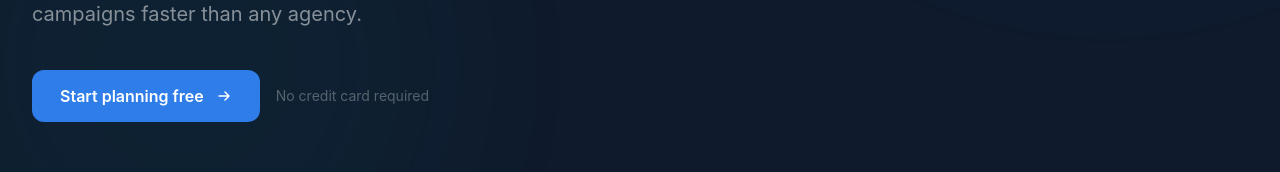
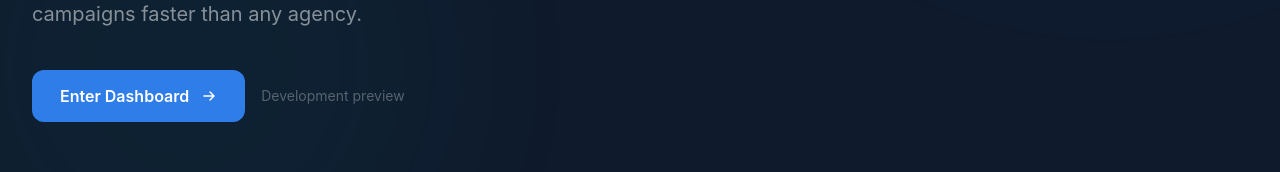
Before and after one commit to taylslate/taylslate, a Next.js app: page / in a window 1280 px wide. Shown: the part 564-736 px from the top of the page. Built offline with nearby package versions, Linux system fonts and the light colour scheme.

Commit message:
Update page.tsx

```diff
--- a/app/page.tsx
+++ b/app/page.tsx
@@ -47,13 +47,13 @@ export default function Home() {
           </p>
 
           <div className="flex flex-wrap items-center gap-4">
-            <Link href="/signup" className="inline-flex items-center gap-2 bg-[var(--brand-blue)] hover:bg-[var(--brand-blue-light)] text-white px-7 py-3.5 rounded-xl font-semibold text-base transition-all hover:translate-y-[-1px] hover:shadow-lg hover:shadow-blue-500/20">
-              Start planning free
+            <Link href="/campaigns" className="inline-flex items-center gap-2 bg-[var(--brand-blue)] hover:bg-[var(--brand-blue-light)] text-white px-7 py-3.5 rounded-xl font-semibold text-base transition-all hover:translate-y-[-1px] hover:shadow-lg hover:shadow-blue-500/20">
+              Enter Dashboard
               <svg width="16" height="16" viewBox="0 0 16 16" fill="none" className="ml-1">
                 <path d="M3 8h10m0 0L9 4m4 4L9 12" stroke="currentColor" strokeWidth="1.5" strokeLinecap="round" strokeLinejoin="round" />
               </svg>
             </Link>
-            <span className="text-sm text-white/30">No credit card required</span>
+            <span className="text-sm text-white/30">Development preview</span>
           </div>
         </div>
 
```
